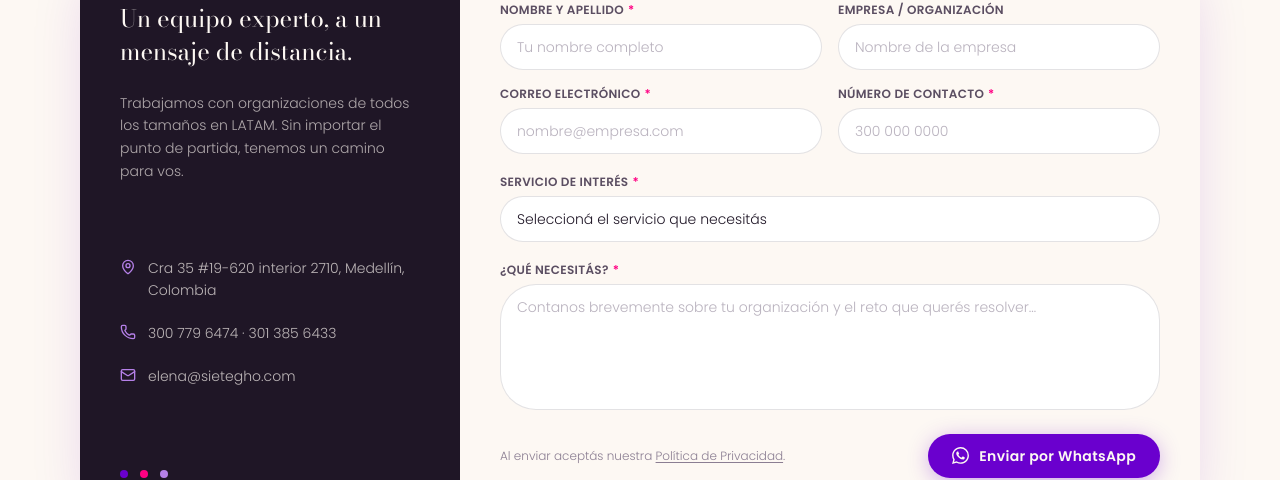
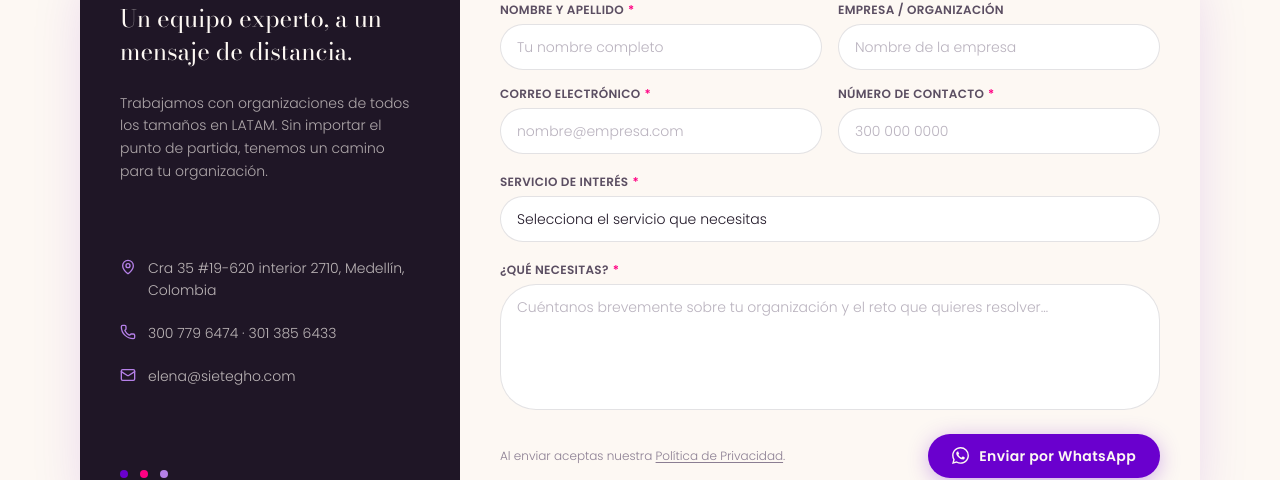
Before and after one commit to mcmendezm/siete, a Next.js app: page / in a window 1280 px wide. Shown: the part 8190-8670 px from the top of the page. Built offline with nearby package versions, Linux system fonts and the light colour scheme.

Commit message:
fix: correct spelling and phrasing in Contact and ExpertsGrid sections

```diff
--- a/components/sections/Contact.tsx
+++ b/components/sections/Contact.tsx
@@ -49,7 +49,7 @@ export function Contact() {
             <em className="not-italic italic text-primary">más saludable?</em>
           </h2>
           <p className="mt-4 text-ink-soft max-w-xl mx-auto leading-relaxed">
-            Completá el formulario y un asesor te contactará en menos de 24 horas hábiles.
+            Completa el formulario y un asesor te contactará en menos de 24 horas hábiles.
           </p>
         </div>
 
@@ -63,7 +63,7 @@ export function Contact() {
                 Un equipo experto, a un mensaje de distancia.
               </p>
               <p className="text-cream/65 text-sm leading-relaxed">
-                Trabajamos con organizaciones de todos los tamaños en LATAM. Sin importar el punto de partida, tenemos un camino para vos.
+                Trabajamos con organizaciones de todos los tamaños en LATAM. Sin importar el punto de partida, tenemos un camino para tu organización.
               </p>
             </div>
 
@@ -122,15 +122,15 @@ export function Contact() {
             />
 
             <TextareaField
-              label="¿Qué necesitás?"
+              label="¿Qué necesitas?"
               name="message"
-              placeholder="Contanos brevemente sobre tu organización y el reto que querés resolver…"
+              placeholder="Cuéntanos brevemente sobre tu organización y el reto que quieres resolver…"
               required
             />
 
             <div className="flex items-center justify-between gap-4 pt-1 flex-wrap">
               <p className="text-ink-mute text-xs">
-                Al enviar aceptás nuestra{" "}
+                Al enviar aceptas nuestra{" "}
                 <a href="/privacidad" className="underline underline-offset-2 hover:text-primary transition-colors">
                   Política de Privacidad
                 </a>.
@@ -223,7 +223,7 @@ function SelectField({
         className="bg-white border border-ink/12 rounded-xl px-4 py-3 text-ink focus:outline-none focus:border-primary focus:ring-2 focus:ring-primary/15 transition-all text-sm appearance-none cursor-pointer"
       >
         <option value="" disabled className="text-ink-mute">
-          Seleccioná el servicio que necesitás
+          Selecciona el servicio que necesitas
         </option>
         {options.map((o) => (
           <option key={o} value={o}>{o}</option>
--- a/components/sections/ExpertsGrid.tsx
+++ b/components/sections/ExpertsGrid.tsx
@@ -66,7 +66,7 @@ export function ExpertsGrid() {
 
         <div className="mt-20 rounded-[28px] bg-primary text-cream p-10 md:p-14 text-center max-w-3xl mx-auto">
           <h3 className="font-display text-3xl md:text-4xl leading-tight mb-4">
-            ¿Querés conversar con nosotros?
+            ¿Quieres conversar con nosotros?
           </h3>
           <p className="text-cream/80 mb-8 max-w-xl mx-auto">
             Estamos a una conversación de empezar a construir el ambiente de
```
